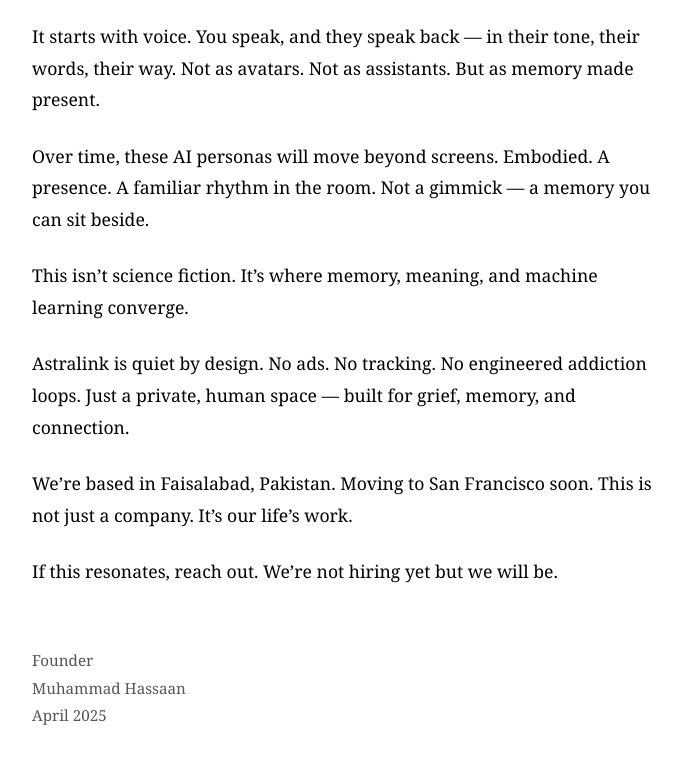
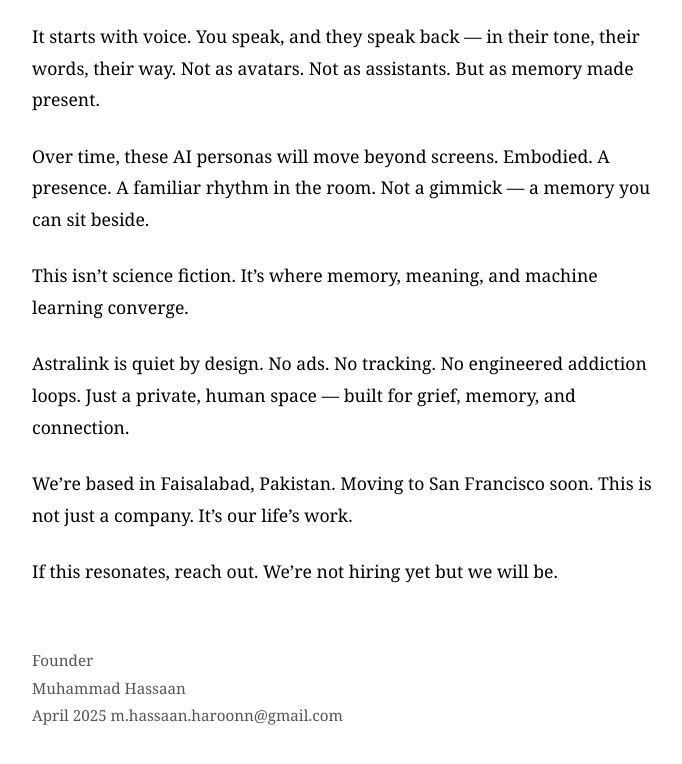
Before and after one commit to MuhammadHassaan0/astralink.life, a plain HTML site: page index.html in a window 1280 px wide. Shown: the part 414-1178 px from the top of the page, without its empty margins (288-970 px from the left). Drawn offline with Linux system fonts and the light colour scheme; a web font is replaced by a local one.

Commit message:
Update index.html

```diff
--- a/index.html
+++ b/index.html
@@ -62,6 +62,7 @@
     Founder<br>
     Muhammad Hassaan<br>
     April 2025
+    m.hassaan.haroonn@gmail.com
   </footer>
 </body>
 </html>
```
